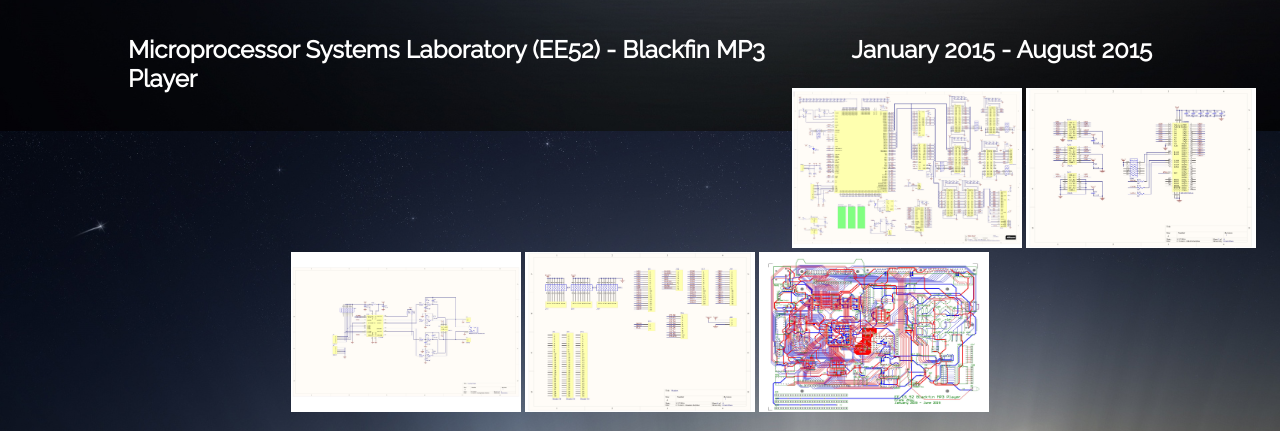
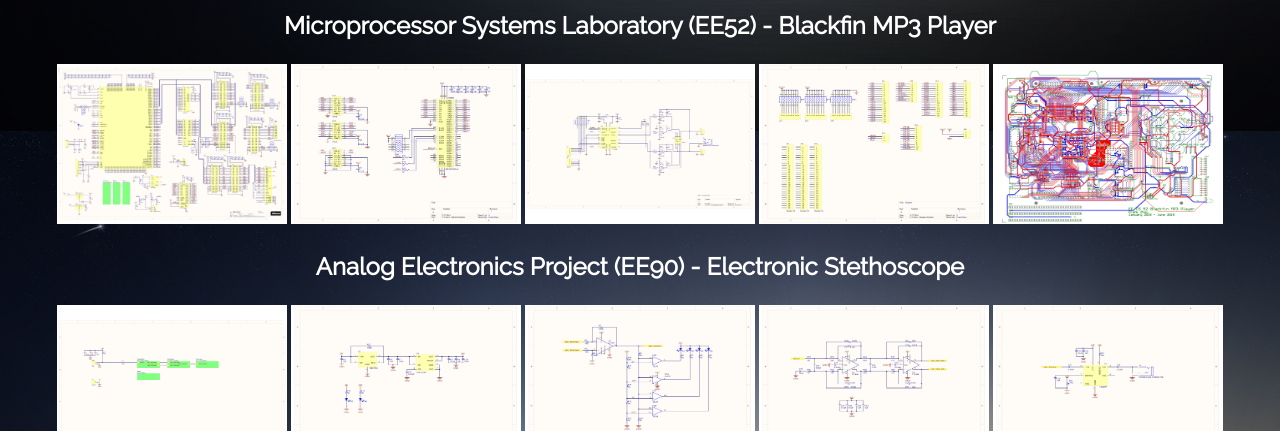
Before and after one commit to franklizhou/franklizhou.github.io, a plain HTML site: page index.html in a window 1280 px wide. Shown: the part 669-1100 px from the top of the page. Drawn offline with Linux system fonts and the light colour scheme; a script that the page names is missing.

Commit message:
removed date

```diff
--- a/index.html
+++ b/index.html
@@ -31,12 +31,7 @@
     	<h2>Projects</h2>
     	<div id="blackfin">
     	    <div id="wrap">
-			    <div id="left_col">
 			        <h3>Microprocessor Systems Laboratory (EE52) - Blackfin MP3 Player</h3>
-			    </div>
-			    <div id="right_col">
-			        <h3>January 2015 - August 2015</h3>
-			    </div>
 			</div>
 
 
```
